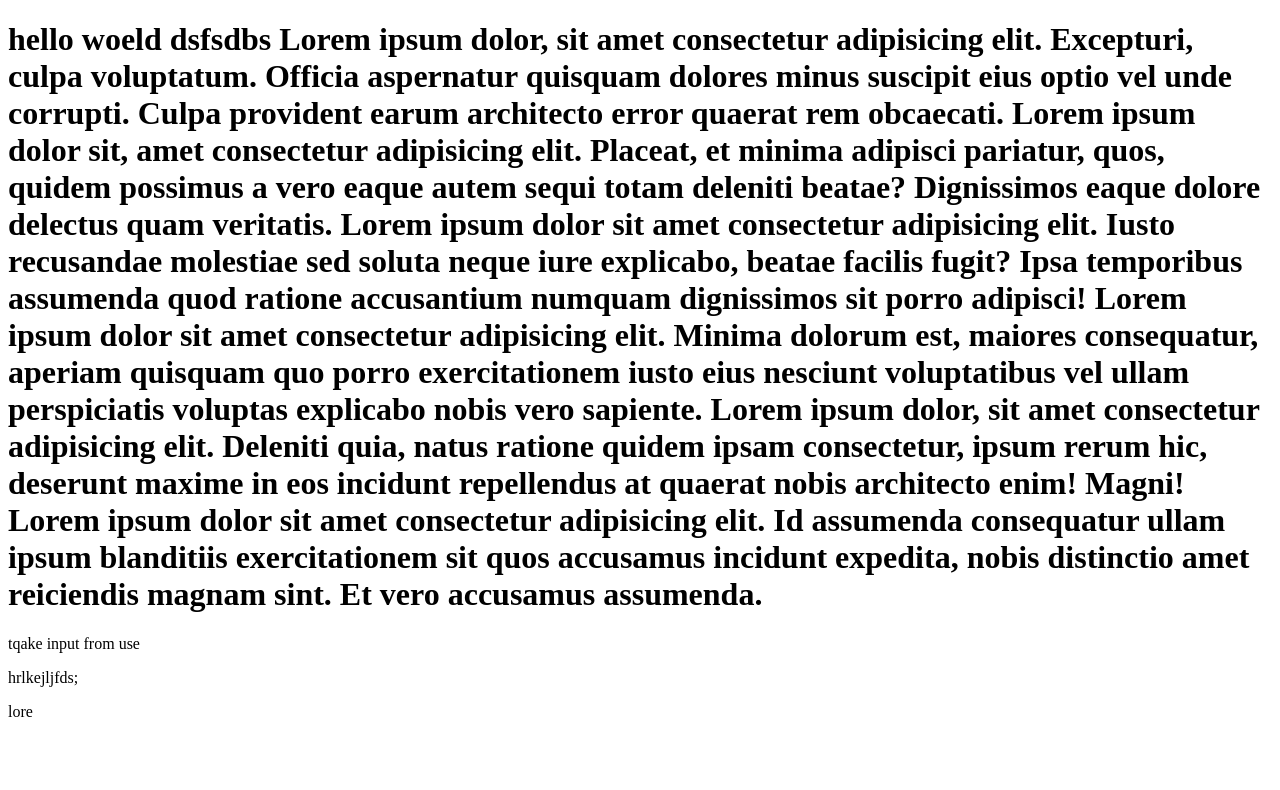
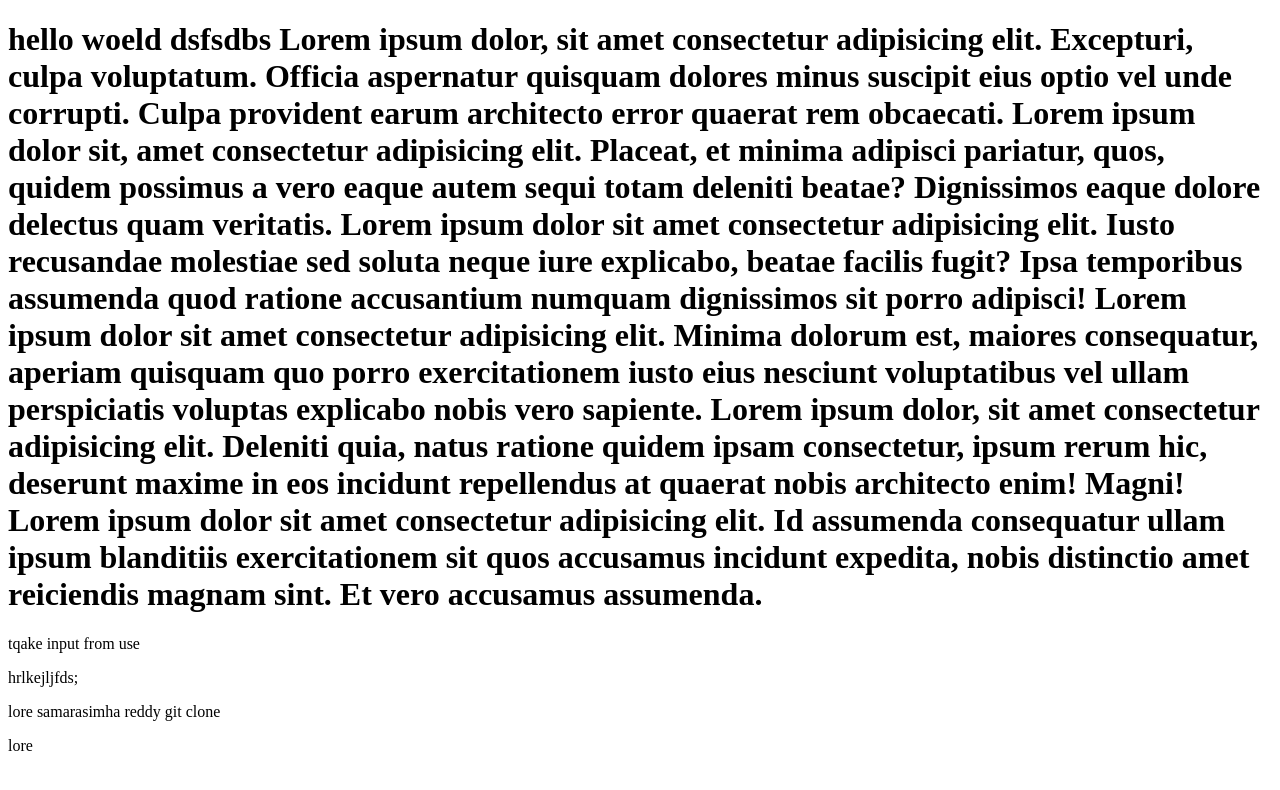
Before and after one commit to samarasimhar/git-course, a plain HTML site: page index.html in a window 1280 px wide. Drawn offline with Linux system fonts and the light colour scheme.

Commit message:
first coomit

```diff
--- a/index.html
+++ b/index.html
@@ -21,6 +21,9 @@
     <p>hrlkejljfds;
 
     </p>
+    <p>lore samarasimha reddy git clone
+
+    </p>
 <p>lore</p>
 </body>
 </html>
```
